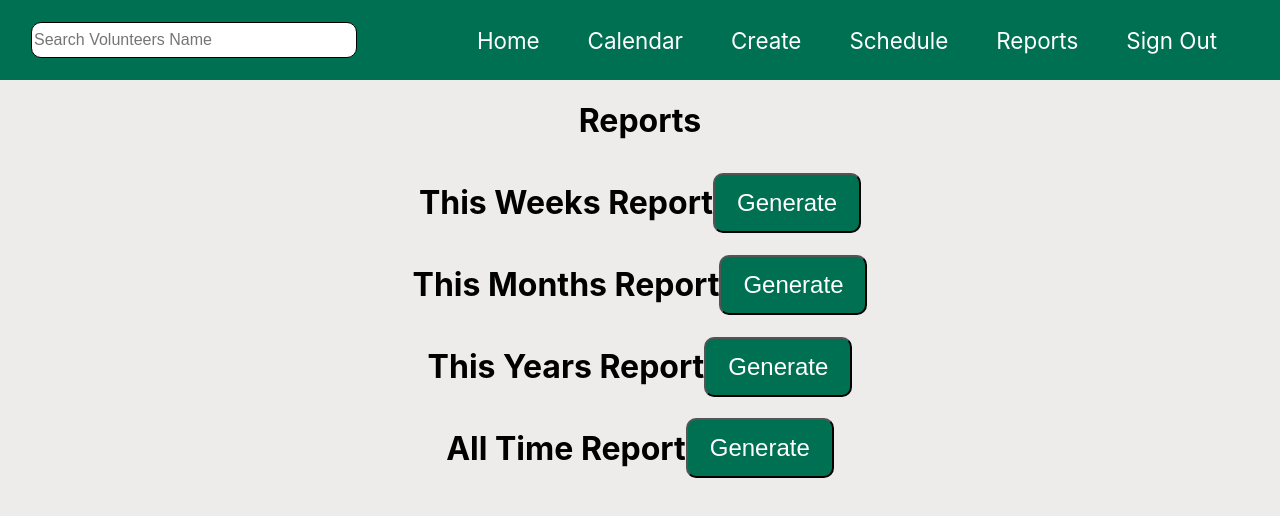
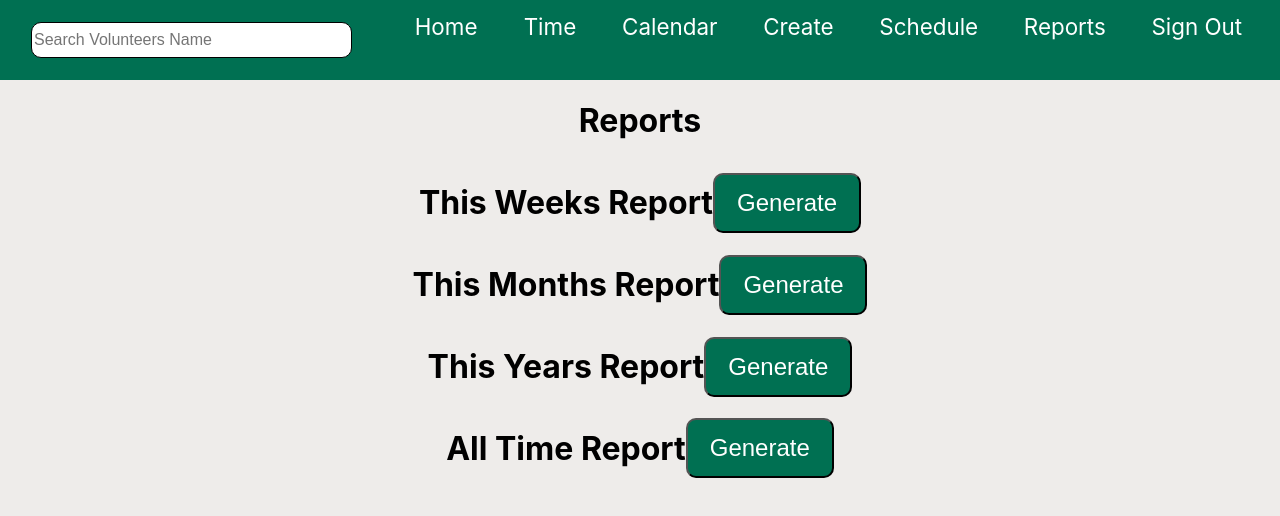
Before and after one commit to zscar611/CS4900LF1, a React (Create React App) app in the folder prototype/loavefish/: page /reports in a window 1280 px wide. Shown: the top 516 px of the page. Built offline with nearby package versions, Linux system fonts and the light colour scheme.

Commit message:
more navbar fixes

```diff
--- a/prototype/loavefish/src/components/Navbar.css
+++ b/prototype/loavefish/src/components/Navbar.css
@@ -69,11 +69,24 @@
   opacity: 1;
 }
 
-
-@media (max-width: 1200px) {
+@media (max-width: 1220px) {
   .navbar-wrapper-text {
     font-size: 1.1rem;
     margin-right: 2rem;
+  }
+}
+
+@media (max-width: 1100px) {
+  .navbar-wrapper-text {
+    font-size: 1.1rem;
+    margin-right: 1.8rem;
+  }
+}
+
+@media (max-width: 1050px) {
+  .navbar-wrapper-text {
+    font-size: 1.0rem;
+    margin-right: 1.6rem;
   }
 }
 
--- a/prototype/loavefish/src/components/Navbar.js
+++ b/prototype/loavefish/src/components/Navbar.js
@@ -48,6 +48,14 @@ function Navbar() {
             </li>
             <li>
               <a
+                onClick={() => navigate("/TimeSheet")}
+                className={"navbar-wrapper-text"}
+              >
+                Time
+              </a>
+            </li>
+            <li>
+              <a
                 onClick={() => navigate("/adminhome")}
                 className={"navbar-wrapper-text"}
               >
--- a/prototype/loavefish/src/components/TimeSheet.js
+++ b/prototype/loavefish/src/components/TimeSheet.js
@@ -142,7 +142,6 @@ function TimeSheet() {
         <h1>Volunteer Time Sheet</h1>
       </div>
       <div className="time-style">
-        <button onClick={enterAutoMode}>Enter Autonomous Mode</button>
         <div className="row">
           <div className="column">
             <h2>Sign In</h2>
```
